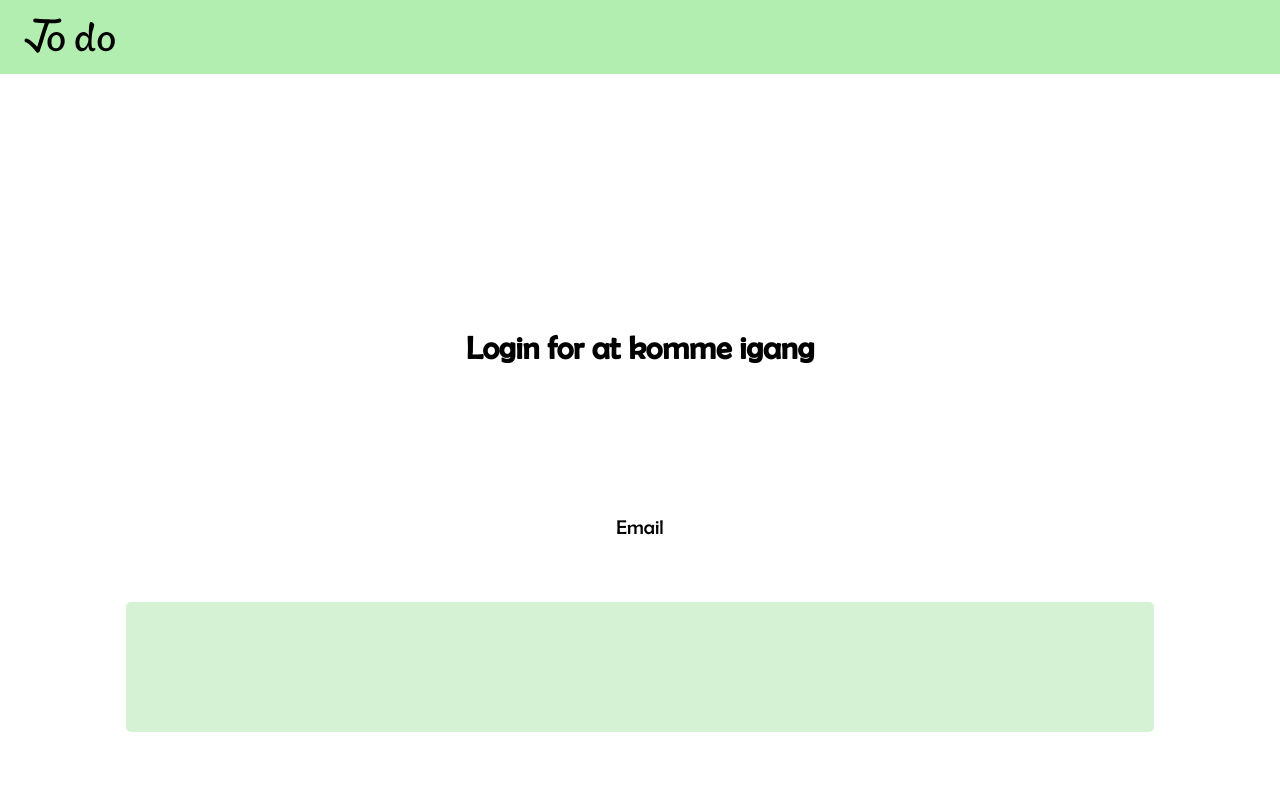
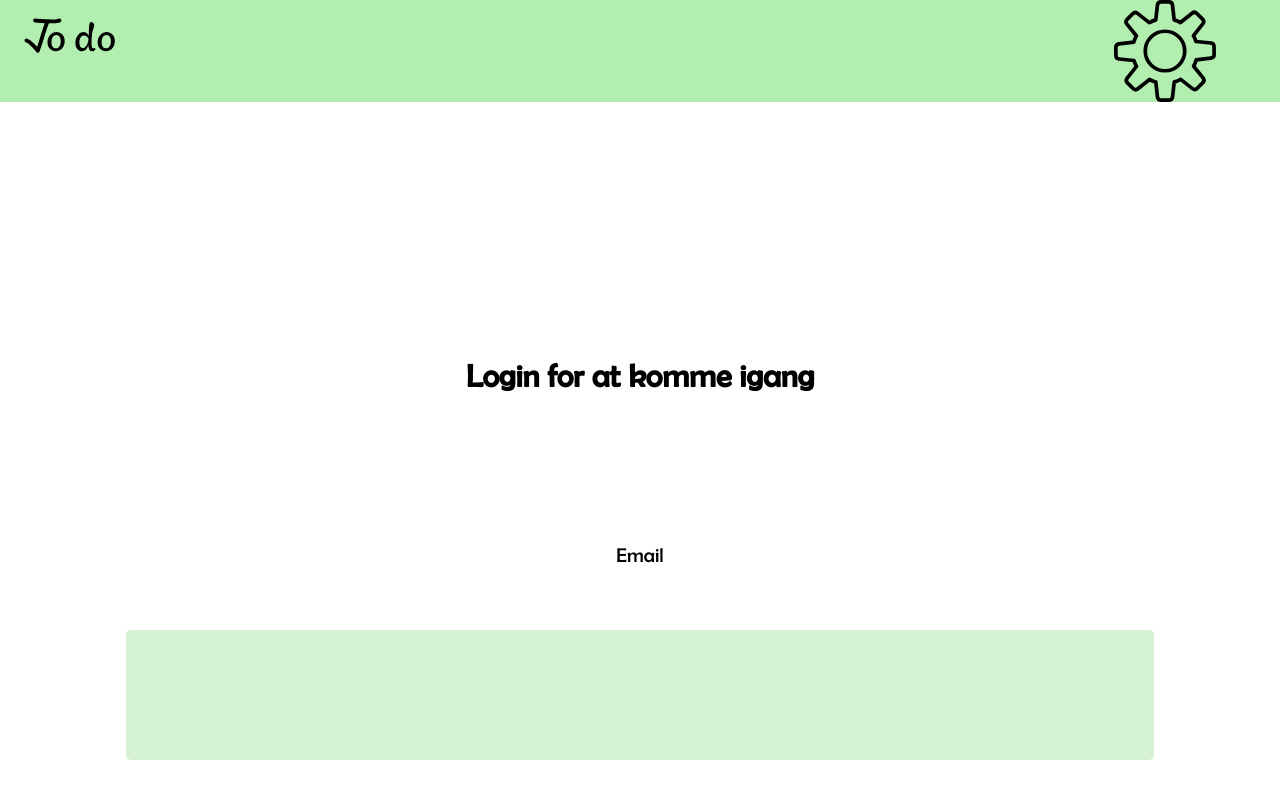
Before and after one commit to Thomasmc96/Todos, a React (Create React App) app: page /login in a window 1280 px wide. Shown: the top 798 px of the page. Built offline with nearby package versions, Linux system fonts and the light colour scheme.

Commit message:
settingsicon

```diff
--- a/src/components/Header/Header.css
+++ b/src/components/Header/Header.css
@@ -1,5 +1,8 @@
 .header {
     background-color: #B3EEB1;
+    display: flex;
+    justify-content: space-between;
+
 }
 
 
@@ -9,3 +12,8 @@
     margin-top: 1rem;
     margin-bottom: 1rem;
 }
+
+#settingsIcon{
+    width: 8%;
+    margin-right: 5%;
+}
--- a/src/components/Header/Header.js
+++ b/src/components/Header/Header.js
@@ -1,13 +1,14 @@
 import React from "react";
 import './Header.css'
 import todo from '../../assets/img/todo.svg';
+import settings from '../../assets/img/settings.svg';
 import { Link } from "react-router-dom";
 
 const Header = () => {
   return (
   <header className="header">
     <Link to={'/'}><img className="logo" src={todo} alt="To do ikon" /></Link>
-
+    <img id="settingsIcon" src={settings} alt="Instillinger ikon" />
   </header>
   );
 };
```
Also changed, not shown: src/assets/img/settings.svg (added).
